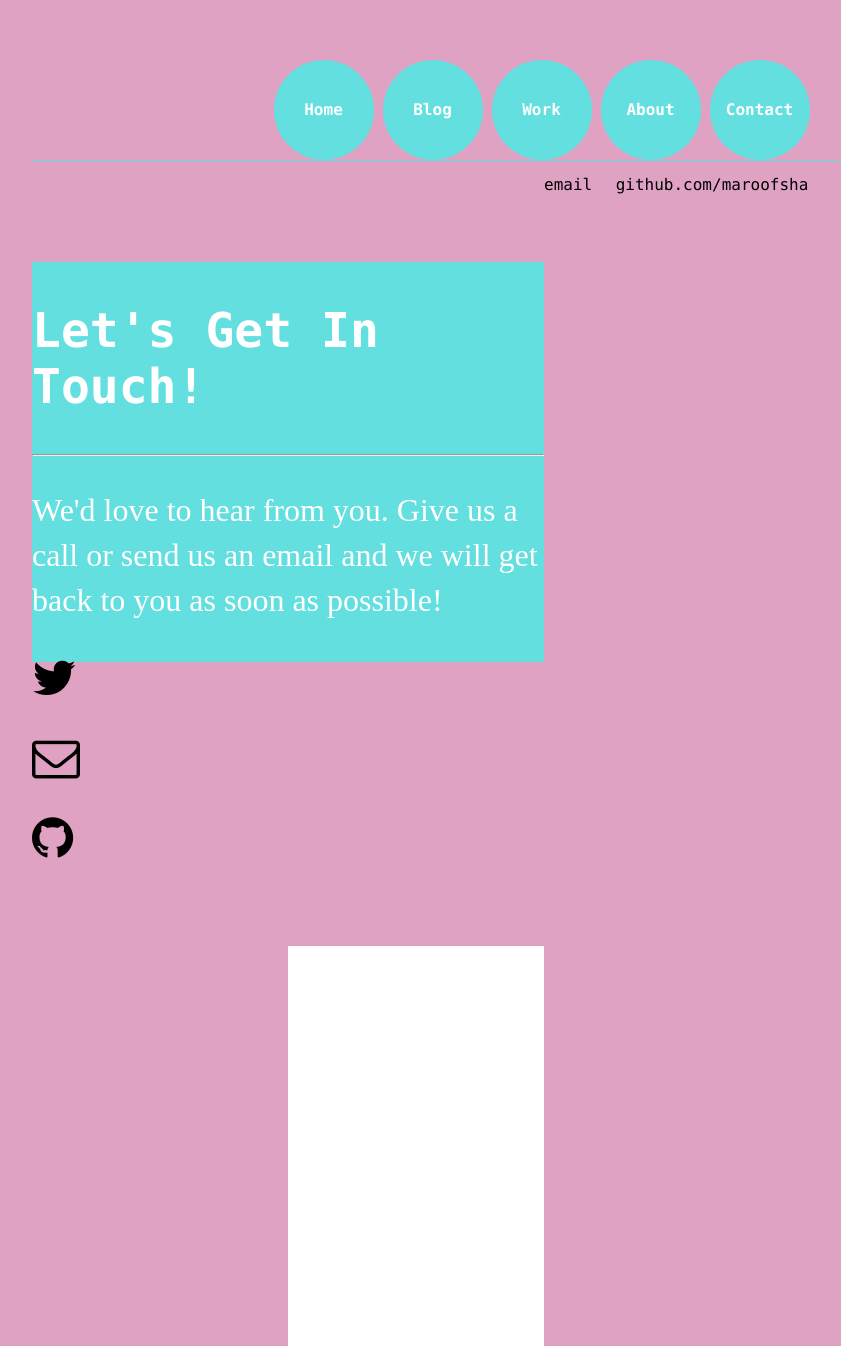
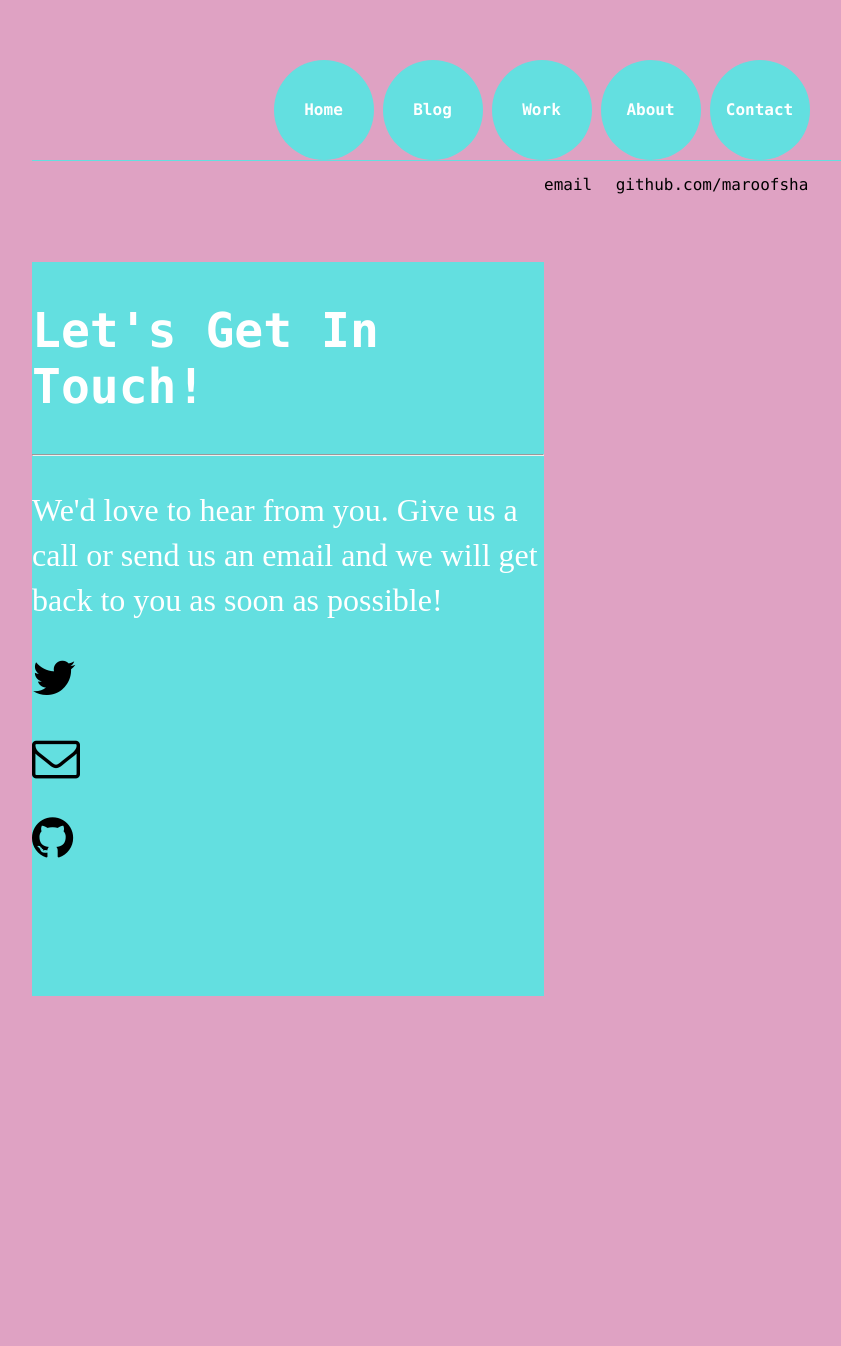
Before and after one commit to maroofsha/maroofsha.github.io, a Jekyll site: the page built from contact.html, in a window 1280 px wide. Shown: the whole page, without its empty margins (96-937 px from the left). Built offline with Jekyll 4.4.1, drawn with Linux system fonts in a browser that asks for light colours; nearby versions of some CDN libraries; after the commit the page ends 1046 px from its top, so only the background shows below that.

Commit message:
Update contact.html

```diff
--- a/contact.html
+++ b/contact.html
@@ -17,7 +17,7 @@ title: maroofsha, Enterpreuner
     float:left;
     width: 50%;
     background-color: #63dfe0;
-    height: 400px;
+    height: auto;
 }
 
 .floatright {
@@ -25,7 +25,7 @@ title: maroofsha, Enterpreuner
     margin-bottom:50px;
 float: right;
     background-color: #fff;
-    height: 400px;
+    height: auto;
     width: 50%;
 }
 
```
